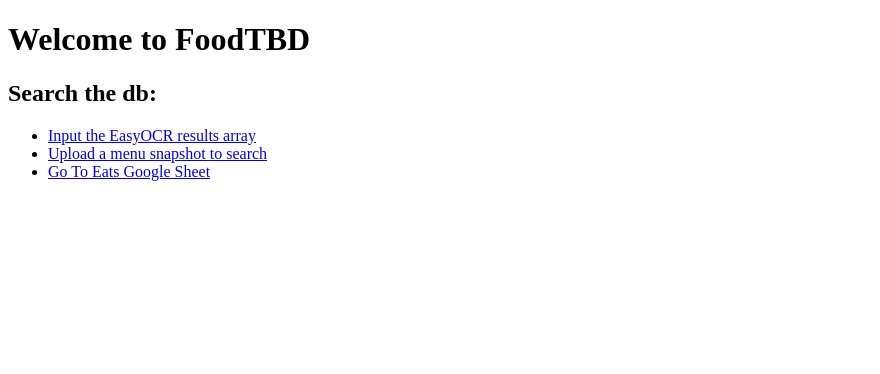
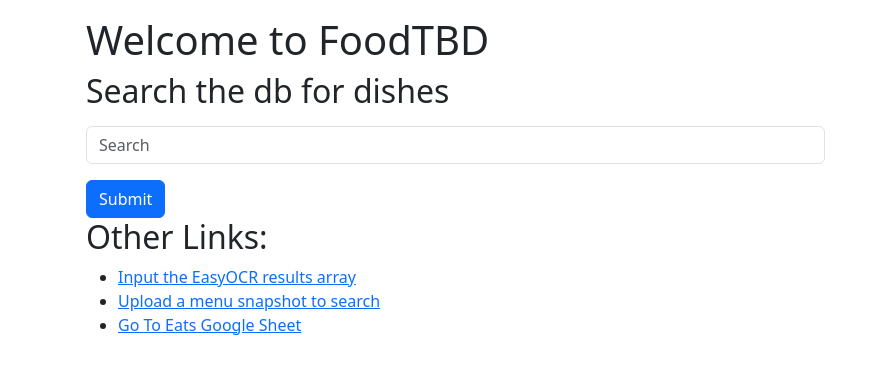
Before and after one commit to FoodTBD/foodie, a Next.js app: page / in a window 1280 px wide. Shown: the top 374 px of the page, without its empty margins (0-880 px from the left). Built offline with nearby package versions, Linux system fonts and the light colour scheme.

Commit message:
added bootstrap to pages

```diff
--- a/src/pages/index.tsx
+++ b/src/pages/index.tsx
@@ -1,15 +1,30 @@
 import Link from 'next/link';
+import 'bootstrap/dist/css/bootstrap.min.css';
+import Button from 'react-bootstrap/Button';
+import Form from 'react-bootstrap/Form';
+import Container from 'react-bootstrap/Container';
 
 export default function mainPage() {
-    return(
-        <div>
+    return (
+        <Container className="p-3">
+            <div className="col-xs-12 col-sm-6 col-md-8">
                 <h1> Welcome to FoodTBD</h1>
-            <h2>Search the db:</h2>
+                <Form>
+                    <Form.Group className="mb-3" controlId="formSearch">
+                        <Form.Label><h2>Search the db for dishes</h2></Form.Label>
+                        <Form.Control type="search" placeholder="Search" />
+                    </Form.Group>
+                    <Button variant="primary" type="submit">
+                        Submit
+                    </Button>
+                </Form>
+                <h2>Other Links:</h2>
                 <ul>
                     <li><Link href="/upload_ocr_text">Input the EasyOCR results array</Link></li>
                     <li><Link href="/upload_menu_snapshot">Upload a menu snapshot to search</Link></li>
                     <li><a href="https://docs.google.com/spreadsheets/d/18rHSAq_OmQDYqke-SvkN08AFkBvKTgJRKpnP7u09raE/edit#gid=1831747662" target="_blank">Go To Eats Google Sheet</a></li>
                 </ul>
             </div>
+        </Container>
     )
 }
```
Also changed, not shown: src/pages/upload_menu_snapshot.tsx (+16 -11 lines), src/pages/upload_ocr_text.tsx (+9 -3 lines). Lines whose indentation alone changed are shown as unchanged.
